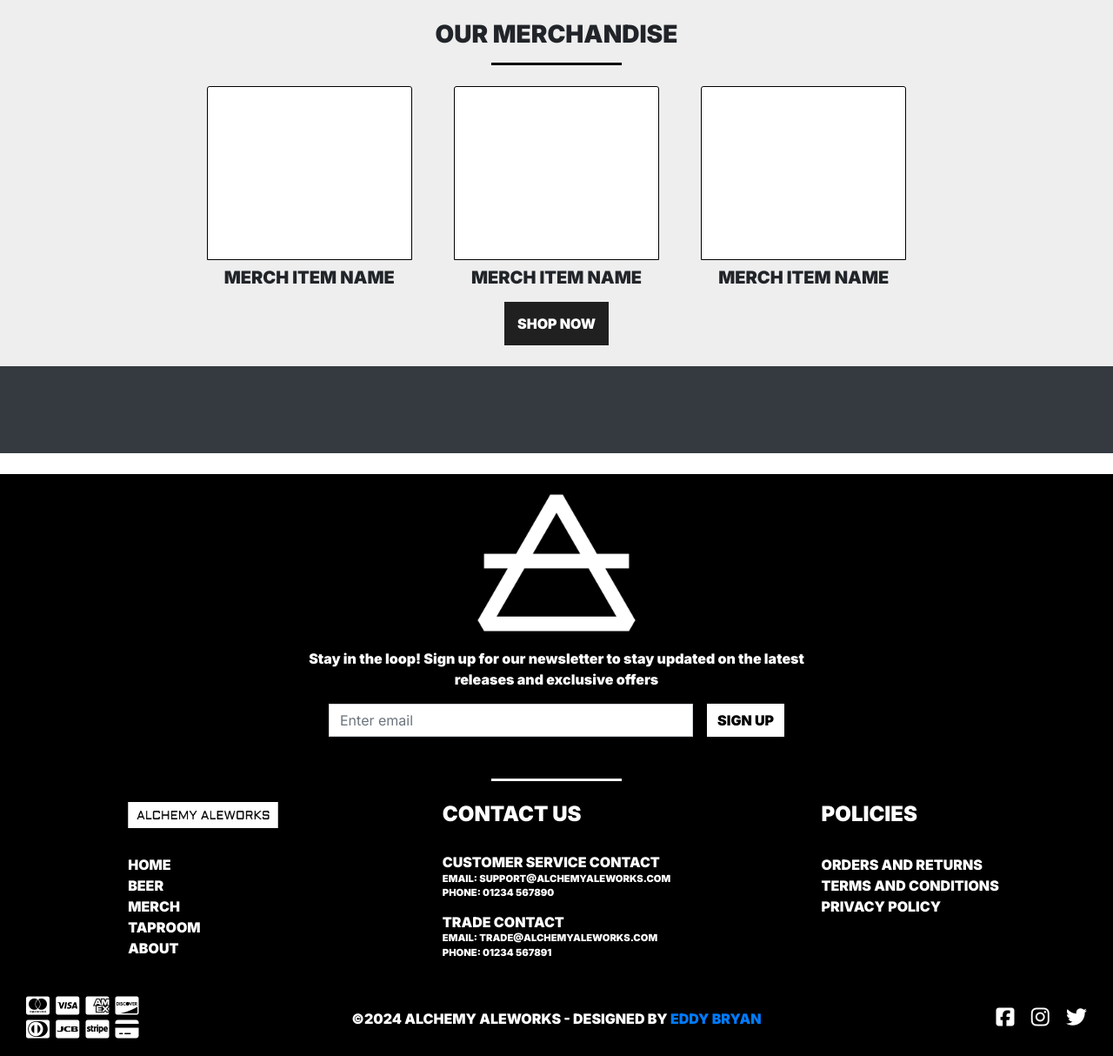
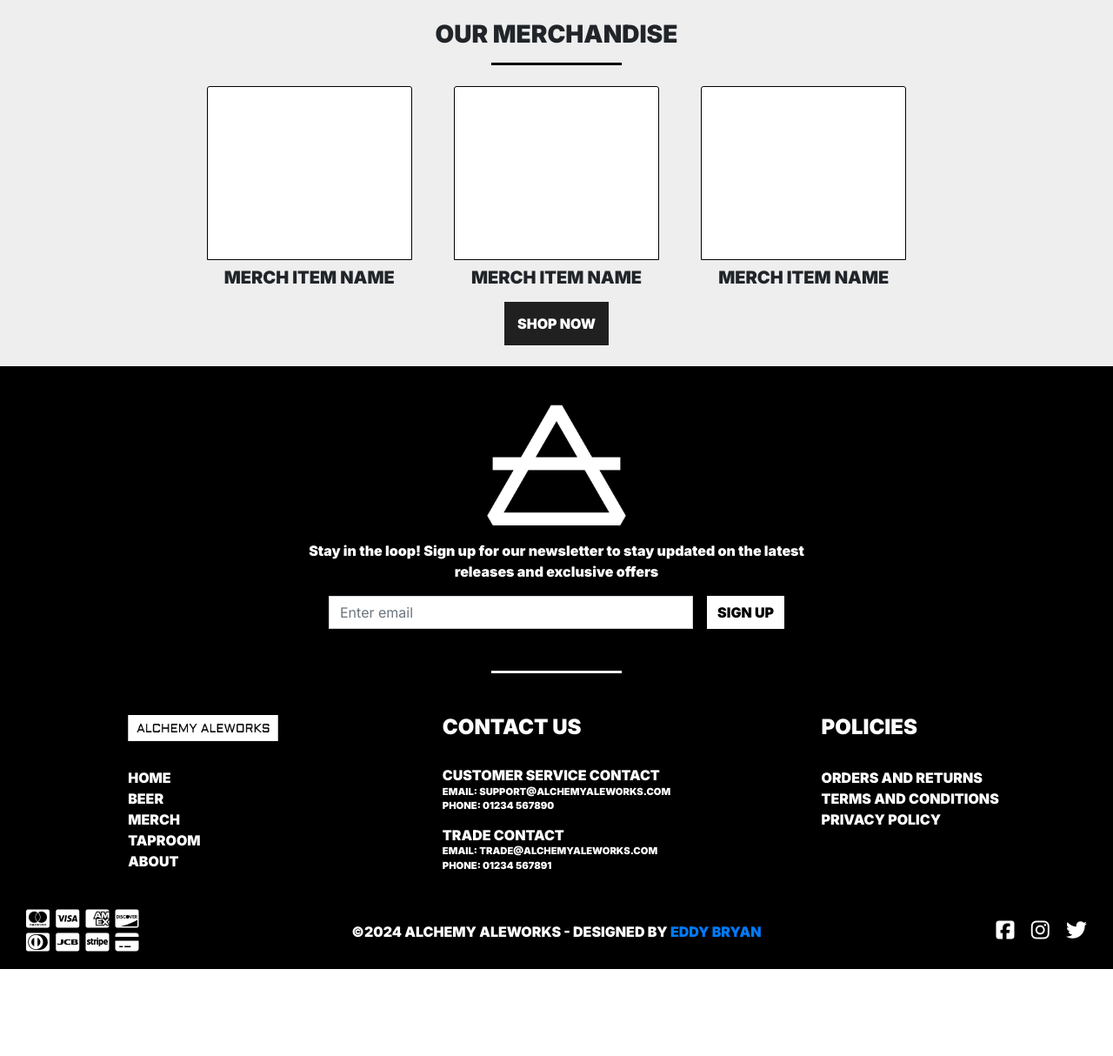
Before and after one commit to eddy-bryan/alchemy-aleworks, a Django app: page / in a window 1280 px wide. Shown: the part 2123-3337 px from the top of the page at 87% size. After the commit the page ends 3237 px from the top, so only its background shows below. Run offline with Django 4.2, Linux system fonts and the light colour scheme; some libraries are stand-ins or nearby versions.

Commit message:
Fixed bug and finished home page layout and styling

```diff
--- a/home/templates/home/index.html
+++ b/home/templates/home/index.html
@@ -104,5 +104,5 @@
   </div>
 </div>
 
-<div class="bg-dark" style="height: 100px;"></div>
+<!-- <div class="bg-dark" style="height: 100px;"></div> -->
 {% endblock %}
--- a/templates/base.html
+++ b/templates/base.html
@@ -205,7 +205,7 @@
   <footer class="container-fluid text-white">
     <!-- Newsletter -->
     <div class="container-fluid" id="newsletter-container">
-      <div class="row justify-content-center mt-4" id="footer-logo-container">
+      <div class="row justify-content-center pt-4" id="footer-logo-container">
         <!-- Logo -->
         <img class="h-100" src="{% static 'images/logos/alchemy-aleworks-white-symbol-only.png' %}"
           alt="Alchemy Aleworks White Symbol Logo">
@@ -232,7 +232,7 @@
 
     <div class="container-fluid d-flex justify-content-between" id="footer-menus">
       <!-- Footer Nav -->
-      <div class="col-6 col-lg-4 my-4 p-0 d-flex justify-content-center" id="footer-nav">
+      <div class="col-6 col-lg-4 mt-5 p-0 d-flex justify-content-center" id="footer-nav">
         <div class="container width-fit-content">
           <div class="footer-heading">
             <img id="footer-nav-logo" src="{% static 'images/logos/alchemy-aleworks-white-text-only.png' %}"
@@ -269,7 +269,7 @@
       </div>
 
       <!-- Contact Us (Large Screen Sizes) -->
-      <div class="col-4 my-4 p-0 d-none d-lg-flex justify-content-center" id="contact-us">
+      <div class="col-4 mt-5 p-0 d-none d-lg-flex justify-content-center" id="contact-us">
         <div class="container width-fit-content">
           <div class="footer-heading">
             <h4 class="text-uppercase">Contact Us</h4>
@@ -296,7 +296,7 @@
       </div>
 
       <!-- Policies -->
-      <div class="col-6 col-lg-4 my-4 p-0 d-flex justify-content-center" id="policies">
+      <div class="col-6 col-lg-4 mt-5 p-0 d-flex justify-content-center" id="policies">
         <div class="container width-fit-content">
           <div class="footer-heading">
             <h4 class="text-uppercase">Policies</h4>
@@ -324,7 +324,7 @@
 
     <!-- Contact Us -->
     <div class="row">
-      <div class="col-12 my-4 p-0 d-flex d-lg-none justify-content-center text-center" id="contact-us">
+      <div class="col-12 mt-4 p-0 d-flex d-lg-none justify-content-center text-center" id="contact-us">
         <div class="container width-fit-content">
           <div class="footer-heading">
             <h4 class="text-uppercase">Contact Us</h4>
@@ -351,7 +351,7 @@
       </div>
     </div>
 
-    <div class="container-fluid align-content-center" id="site-info">
+    <div class="container-fluid align-content-center mt-4" id="site-info">
       <div class="row d-flex justify-content-between">
         <!-- Payment Types -->
         <div class="col-6 col-lg-2 align-content-center py-3">
```
